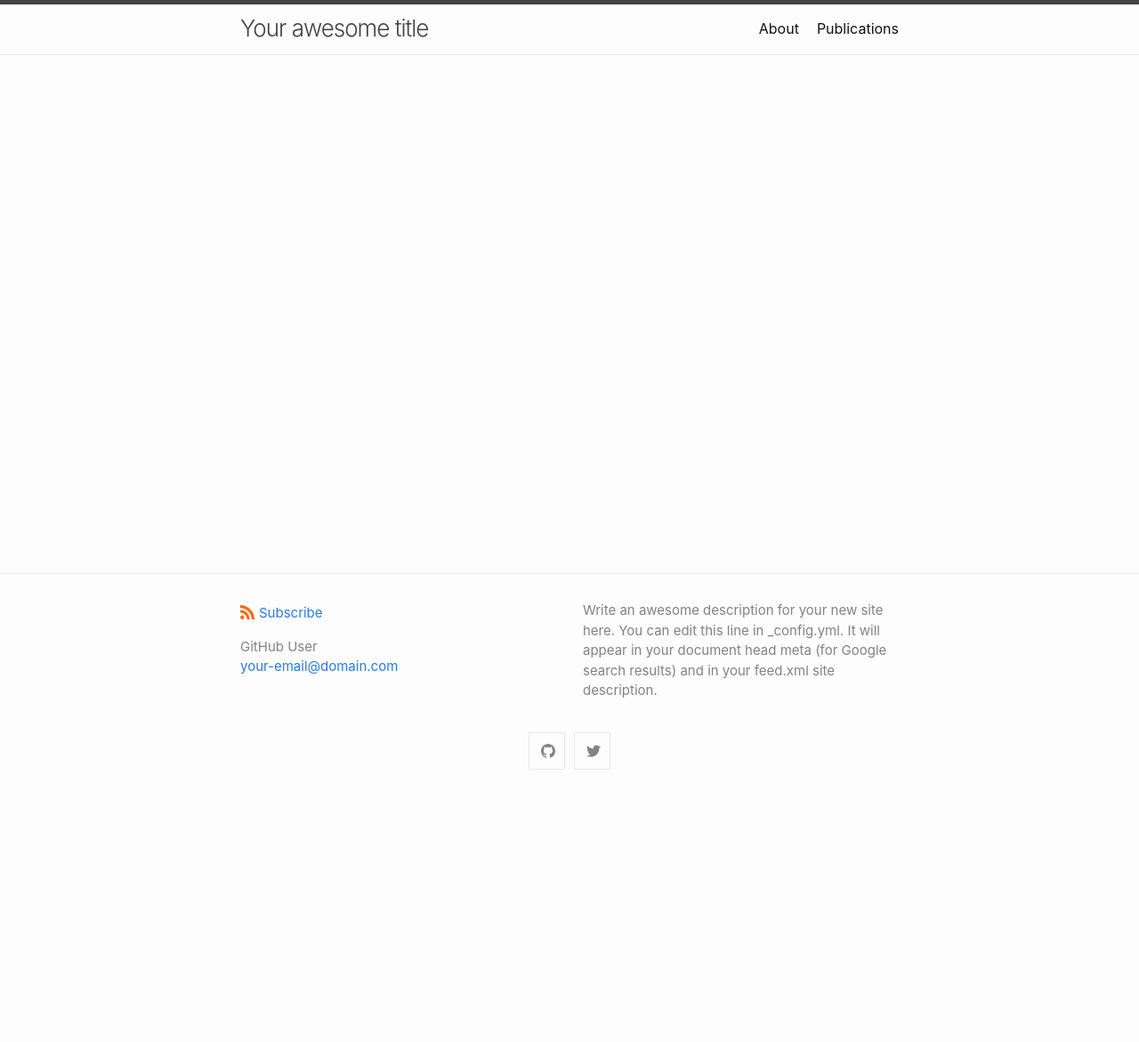
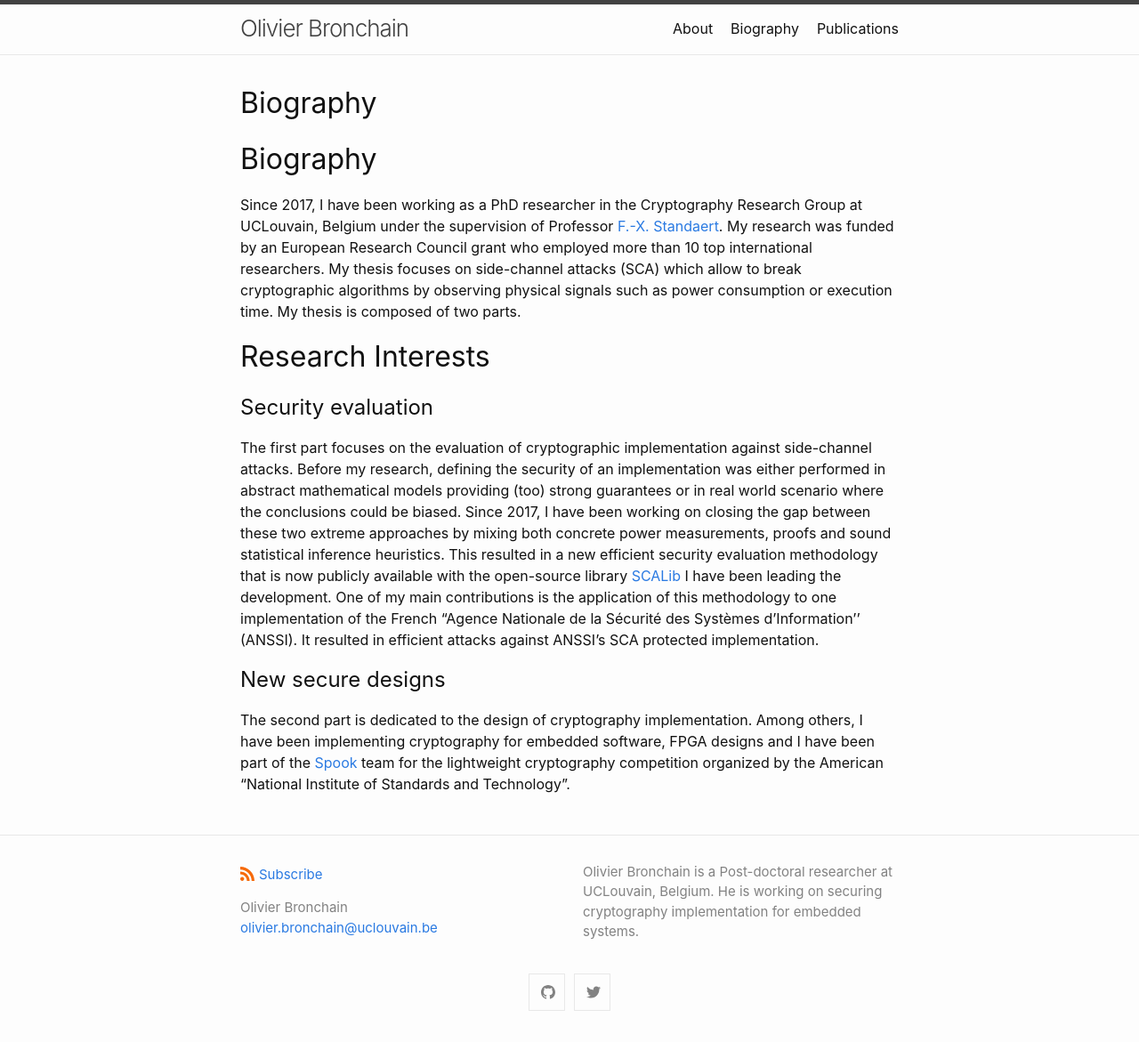
Before and after one commit to obronchain/obronchain.github.io, a Jekyll site: the page built from index.md, in a window 1280 px wide. Shown: the whole page at 89% size. Built offline with Jekyll 4.4.1, drawn with Linux system fonts in a browser that asks for light colours; our own code applies the rules of GitHub Pages for plain Markdown files; before the commit the page ends 900 px from its top, so only the background shows below that.

Commit message:
update links

```diff
--- a/_config.yml
+++ b/_config.yml
@@ -1,11 +1,10 @@
-title: Your awesome title
+title: Olivier Bronchain
 author:
-  name: GitHub User
-  email: your-email@domain.com
+  name: Olivier Bronchain
+  email: olivier.bronchain@uclouvain.be
 description: > # this means to ignore newlines until "show_excerpts:"
-  Write an awesome description for your new site here. You can edit this
-  line in _config.yml. It will appear in your document head meta (for
-  Google search results) and in your feed.xml site description.
+    Olivier Bronchain is a Post-doctoral researcher at UCLouvain, Belgium.  He
+    is working on securing cryptography implementation for embedded systems.
 
 show_excerpts: false # set to true to show excerpts on the homepage
 
@@ -16,8 +15,8 @@ minima:
 
   # generate social links in footer
   social_links:
-    twitter: jekyllrb
-    github:  jekyll
+    twitter: BronchainO
+    github:  obronchain
     # devto: jekyll
     # dribbble: jekyll
     # facebook: jekyll
--- a/index.md
+++ b/index.md
@@ -7,3 +7,16 @@
 #
 layout: home
 ---
+
+# Biography
+
+Since 2017, I have been working as a PhD researcher in the Cryptography Research Group at UCLouvain, Belgium under the supervision of Professor [F.-X. Standaert](https://perso.uclouvain.be/fstandae/). My research was funded by an European Research Council grant who employed more than 10 top international  researchers.
+My thesis focuses on side-channel attacks (SCA) which allow to break cryptographic algorithms by observing physical signals such as power consumption or execution time. My thesis is composed of two parts.
+
+# Research Interests
+## Security evaluation
+The first part focuses on the evaluation of cryptographic implementation against side-channel attacks. Before my research, defining the security of an implementation was either performed in abstract mathematical models providing (too) strong guarantees or in real world scenario where the conclusions could be biased. Since 2017, I have been working on closing the gap between these two extreme approaches by mixing both concrete power measurements, proofs and sound statistical inference heuristics. This resulted in a new efficient security evaluation methodology that is now publicly available with the open-source library [SCALib](https://github.com/simple-crypto/SCALib) I have been leading the development.
+One of my main contributions is the application of this methodology to one implementation of the French  “Agence Nationale de la Sécurité des Systèmes d'Information'' (ANSSI).  It resulted in  efficient attacks against ANSSI’s SCA protected implementation.
+
+## New secure designs
+The second part is dedicated to the design of cryptography implementation. Among others, I have been implementing cryptography for embedded software, FPGA designs and I have been part of the [Spook](https://www.spook.dev/) team for the lightweight cryptography competition organized by the American “National Institute of Standards and Technology”.
```
Also changed, not shown: publications.md (+2 -1 lines).
